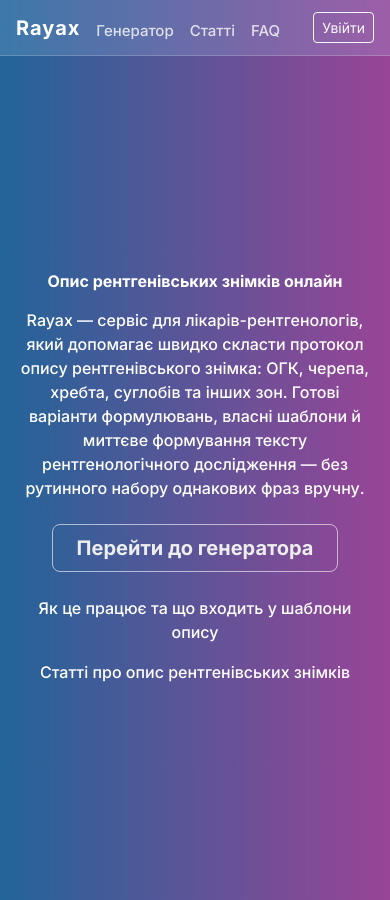
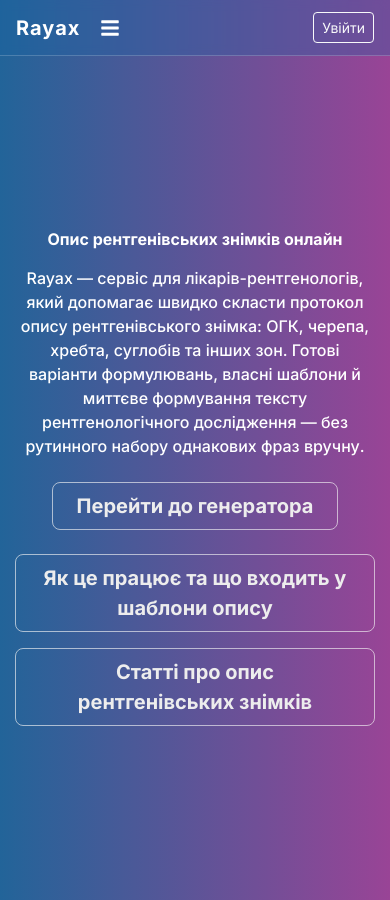
Before and after one commit to badday182/rayax_next, a Next.js app: page / in a window 390 px wide. Built offline with nearby package versions, Linux system fonts and the light colour scheme.

Commit message:
feat: add responsive header with mobile menu and adjust global styles

```diff
--- a/src/app/globals.css
+++ b/src/app/globals.css
@@ -33,6 +33,7 @@ table#tableid {
 
 body {
   margin: 0;
+  padding-top: 56px;
   font-weight: 500;
   font-family:
     "Raleway",
--- a/src/app/page.js
+++ b/src/app/page.js
@@ -5,23 +5,23 @@ export default function Home() {
     <main className="conteinerWidht text-white text-center px-3 py-5 d-flex flex-column align-items-center justify-content-center">
       <h1 className="fw-bold mb-3">Опис рентгенівських знімків онлайн</h1>
       <p className="mb-4" style={{ maxWidth: 640 }}>
-        Rayax — сервіс для лікарів-рентгенологів, який допомагає швидко
-        скласти протокол опису рентгенівського знімка: ОГК, черепа, хребта,
-        суглобів та інших зон. Готові варіанти формулювань, власні шаблони й
-        миттєве формування тексту рентгенологічного дослідження — без
-        рутинного набору однакових фраз вручну.
+        Rayax — сервіс для лікарів-рентгенологів, який допомагає швидко скласти
+        протокол опису рентгенівського знімка: ОГК, черепа, хребта, суглобів та
+        інших зон. Готові варіанти формулювань, власні шаблони й миттєве
+        формування тексту рентгенологічного дослідження — без рутинного набору
+        однакових фраз вручну.
       </p>
       <Link href="/generator" className="p-2 px-4 glass-button d-ruby fw-bold">
         Перейти до генератора
       </Link>
-      <p className="mt-4 mb-0 d-flex gap-3 justify-content-center flex-wrap">
-        <Link href="/faq" className="text-white">
+      <div className="mt-4 d-flex flex-col gap-3 justify-content-center flex-wrap">
+        <Link href="/faq" className="p-2 px-4 glass-button d-ruby fw-bold">
           Як це працює та що входить у шаблони опису
         </Link>
-        <Link href="/articles" className="text-white">
+        <Link href="/articles" className="p-2 px-4 glass-button d-ruby fw-bold">
           Статті про опис рентгенівських знімків
         </Link>
-      </p>
+      </div>
     </main>
   );
 }
--- a/src/components/Header/Header.js
+++ b/src/components/Header/Header.js
@@ -4,6 +4,7 @@ import { useState } from "react";
 import Link from "next/link";
 import { useSelector } from "react-redux";
 import Button from "react-bootstrap/Button";
+import { FaBars, FaTimes } from "react-icons/fa";
 import { useAuth } from "../Auth/AuthProvider";
 import AuthForm from "../Auth/AuthForm";
 import "./header.css";
@@ -12,6 +13,8 @@ const Header = () => {
   const { user, loading, signOut } = useAuth();
   const isPremium = useSelector((state) => state.profile.isPremium);
   const [showAuthForm, setShowAuthForm] = useState(false);
+  const [menuOpen, setMenuOpen] = useState(false);
+  const closeMenu = () => setMenuOpen(false);
 
   const displayName =
     user?.user_metadata?.full_name ||
@@ -23,6 +26,7 @@ const Header = () => {
     user?.user_metadata?.avatar_url || user?.user_metadata?.picture || "";
 
   return (
+    <>
       <header className="siteHeader d-flex align-items-center justify-content-between px-3">
         <div className="d-flex align-items-center gap-3">
           <Link
@@ -31,6 +35,7 @@ const Header = () => {
           >
             Rayax
           </Link>
+          <nav className="siteHeader-nav">
             <Link
               href="/generator"
               className="siteHeader-navLink text-decoration-none"
@@ -43,9 +48,23 @@ const Header = () => {
             >
               Статті
             </Link>
-        <Link href="/faq" className="siteHeader-navLink text-decoration-none">
+            <Link
+              href="/faq"
+              className="siteHeader-navLink text-decoration-none"
+            >
               FAQ
             </Link>
+          </nav>
+
+          <button
+            type="button"
+            className="siteHeader-burger"
+            onClick={() => setMenuOpen((open) => !open)}
+            aria-label={menuOpen ? "Закрити меню" : "Відкрити меню"}
+            aria-expanded={menuOpen}
+          >
+            {menuOpen ? <FaTimes size={20} /> : <FaBars size={20} />}
+          </button>
         </div>
 
         <div className="d-flex align-items-center gap-2">
@@ -93,6 +112,21 @@ const Header = () => {
 
         <AuthForm show={showAuthForm} onHide={() => setShowAuthForm(false)} />
       </header>
+
+      {menuOpen && (
+        <nav className="siteHeader-mobileMenu">
+          <Link href="/generator" onClick={closeMenu}>
+            Генератор
+          </Link>
+          <Link href="/articles" onClick={closeMenu}>
+            Статті
+          </Link>
+          <Link href="/faq" onClick={closeMenu}>
+            FAQ
+          </Link>
+        </nav>
+      )}
+    </>
   );
 };
 
--- a/src/components/Header/header.css
+++ b/src/components/Header/header.css
@@ -1,8 +1,13 @@
 .siteHeader {
+  position: fixed;
+  top: 0;
+  left: 0;
+  width: 100%;
+  z-index: 1001;
   height: 56px;
   color: #fff;
-  background-color: rgb(178 214 247 / 18%);
-  backdrop-filter: blur(0.7px);
+  background-color: rgb(25 99 167 / 30%);
+  backdrop-filter: blur(5px);
   border-bottom: 1px solid rgb(245 245 245 / 20%);
 }
 
@@ -16,6 +21,12 @@
   text-shadow: 0 0 12px rgb(186 223 243 / 80%);
 }
 
+.siteHeader-nav {
+  display: flex;
+  align-items: center;
+  gap: 1rem;
+}
+
 .siteHeader-navLink {
   font-size: 15px;
   color: rgb(245 245 245 / 85%);
@@ -25,6 +36,61 @@
 
 .siteHeader-navLink:hover {
   color: #fff;
+}
+
+.siteHeader-burger {
+  display: none;
+  align-items: center;
+  justify-content: center;
+  background: none;
+  border: none;
+  color: #fff;
+  padding: 4px;
+  line-height: 1;
+}
+
+.siteHeader-mobileMenu {
+  display: none;
+  flex-direction: column;
+  position: fixed;
+  top: 56px;
+  left: 0;
+  right: 0;
+  z-index: 1000;
+  background-color: rgb(25 99 167 / 30%);
+  border-bottom: 1px solid rgb(245 245 245 / 20%);
+  backdrop-filter: blur(5px);
+}
+
+.siteHeader-mobileMenu a {
+  color: #fff;
+  text-decoration: none;
+  padding: 14px 20px;
+  border-bottom: 1px solid rgb(255 255 255 / 10%);
+}
+
+.siteHeader-mobileMenu a:last-child {
+  border-bottom: none;
+}
+
+@media (max-width: 425px) {
+  .siteHeader-nav {
+    display: none;
+  }
+
+  .siteHeader-burger {
+    display: inline-flex;
+  }
+
+  .siteHeader-mobileMenu {
+    display: flex;
+  }
+}
+
+@media (min-width: 426px) {
+  .siteHeader-mobileMenu {
+    display: none !important;
+  }
 }
 
 .siteHeader-name {
```
Lines whose indentation alone changed are shown as unchanged.
